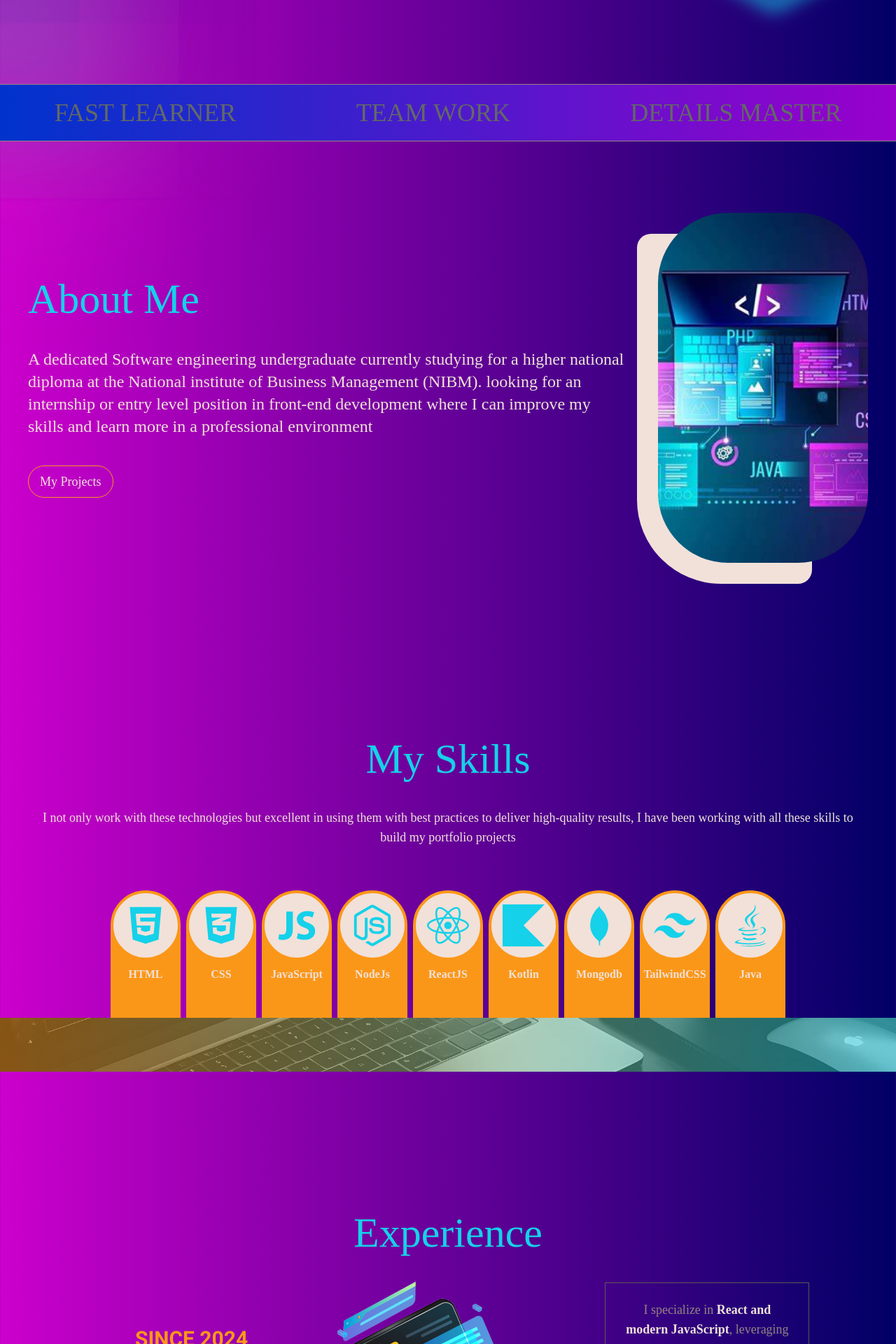
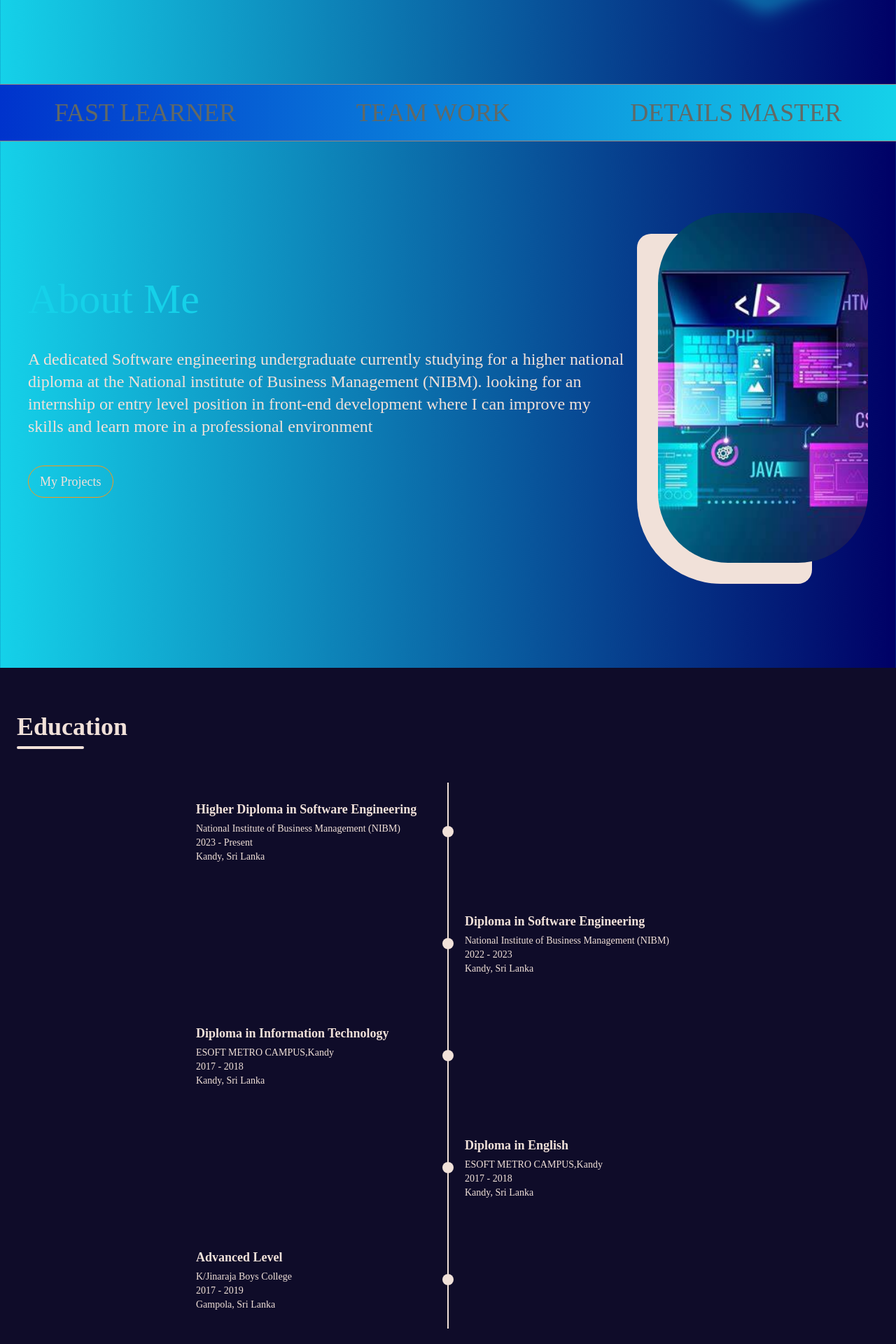
Before and after one commit to prabodhaj32/Protfolio, a React (Vite) app: page / in a window 1280 px wide. Shown: the part 480-2400 px from the top of the page at 70% size. Built offline with nearby package versions, Linux system fonts and the light colour scheme.

Commit message:
Initial commit

```diff
--- a/src/Home.jsx
+++ b/src/Home.jsx
@@ -1,10 +1,8 @@
 import React from 'react';
-
 import AboutMeMain from './components/aboutMeSection/AboutMeMain';
 import ContactMeMain from './components/contactMeSection/ContactMeMain';
 import ExperienceMain from './components/experienceSection/ExperienceMain';
 import FooterMain from './components/footer/FooterMain';
-
 import HeroGradient from './components/heroSection/HeroGradient';
 import HeroMain from './components/heroSection/HeroMain';
 import SubHeroSection from './components/heroSection/SubHeroSection';
@@ -12,6 +10,7 @@ import NavbarMain from './components/navbar/NavbarMain';
 import ProjectsMain from './components/projectsSection/ProjectsMain';
 import SkillsMain from './components/skillsSection/SkillsMain';
 import SubSkills from './components/skillsSection/SubSkills';
+import Education from './components/education/Education';
 
 const Home = () => {
   return (
@@ -21,6 +20,7 @@ const Home = () => {
       <HeroGradient />
       <SubHeroSection />
       <AboutMeMain />
+      <Education/>
       <SkillsMain />
       <SubSkills />
       <ExperienceMain />
--- /dev/null
+++ b/src/components/education/Education.jsx
@@ -0,0 +1,83 @@
+import React from 'react';
+
+const educationData = [
+  {
+    title: 'Higher Diploma in Software Engineering',
+    institution: 'National Institute of Business Management (NIBM)',
+    duration: '2023 - Present',
+    location: 'Kandy, Sri Lanka',
+    side: 'left',
+  },
+  {
+    title: ' Diploma in Software Engineering',
+    institution: 'National Institute of Business Management (NIBM)',
+    duration: '2022 - 2023',
+    location: 'Kandy, Sri Lanka',
+    side: 'right',
+  },
+  {
+    title: '  Diploma in Information Technology',
+    institution: 'ESOFT METRO CAMPUS,Kandy',
+    duration: '2017 - 2018',
+    location: 'Kandy, Sri Lanka',
+    side: 'left',
+  },
+  {
+    title: '  Diploma in English',
+    institution: 'ESOFT METRO CAMPUS,Kandy',
+    duration: '2017 - 2018',
+    location: 'Kandy, Sri Lanka',
+    side: 'right',
+  },
+  {
+    title: 'Advanced Level',
+    institution: 'K/Jinaraja Boys College',
+    duration: '2017 - 2019',
+    location: 'Gampola, Sri Lanka',
+    side: 'left',
+  },
+
+];
+
+const Education = () => {
+  return (
+    <div className="bg-[#0f0c29] text-white py-16 px-6">
+      <h2 className="text-4xl font-bold mb-12 relative">
+        Education
+        <div className="w-24 h-1 bg-white mt-2 rounded-full" />
+      </h2>
+
+      <div className="relative max-w-3xl mx-auto min-h-[400px]">
+        {/* Vertical timeline line */}
+        <div className="absolute left-1/2 transform -translate-x-1/2 w-0.5 bg-white z-0 top-0 bottom-0"></div>
+
+        <div className="space-y-5">
+          {educationData.map((item, index) => (
+            <div
+              key={index}
+              className={`relative flex items-center w-full ${
+                item.side === 'left' ? 'flex-row' : 'flex-row-reverse'
+              }`}
+            >
+              {/* Content on one side */}
+              <div className="w-1/2 p-6">
+                <h3 className="text-lg font-semibold mb-1">{item.title}</h3>
+                <p className="text-sm text-gray-300">{item.institution}</p>
+                <p className="text-sm text-gray-400">{item.duration}</p>
+                <p className="text-sm text-gray-400">{item.location}</p>
+              </div>
+
+              {/* Empty spacer for layout balance */}
+              <div className="w-1/2"></div>
+
+              {/* Timeline dot */}
+              <div className="absolute left-1/2 transform -translate-x-1/2 w-4 h-4 bg-white rounded-full z-10"></div>
+            </div>
+          ))}
+        </div>
+      </div>
+    </div>
+  );
+};
+
+export default Education;
--- a/src/components/heroSection/HeroGradient.jsx
+++ b/src/components/heroSection/HeroGradient.jsx
@@ -3,11 +3,11 @@ import React from 'react'
 const HeroGradient = () => {
   return (
     <div>
-      <div className="  shadow-cyanMediumShadow absolute top-0 right-[400px] -z-10 animate-pulse"></div>
+      {/* <div className="  shadow-cyanMediumShadow absolute top-0 right-[400px] -z-10 animate-pulse"></div>
       <div className="  shadow-RedMedianshadow absolute top-0 Left-[400px] -z-10 animate-pulse"></div>
       <div className="  shadow-BlueMedianshadow absolute top-[400px] left-0 -z-10 animate-pulse"></div>
       <div className="  shadow-cyanMediumShadow absolute top-[500px] left-0 -z-10 opacity-50 "></div>
-      <div className="  shadow-pinkMediumShadow absolute top-[500px] left-0 -z-10 opacity-50 "></div>
+      <div className="  shadow-pinkMediumShadow absolute top-[500px] left-0 -z-10 opacity-50 "></div> */}
 
     </div>
   )
--- a/src/components/heroSection/SubHeroSection.jsx
+++ b/src/components/heroSection/SubHeroSection.jsx
@@ -2,7 +2,7 @@ import React from 'react'
 
 const SubHeroSection = () => {
   return (
-    <div className="w-full border-y border-lightGrey text-grey flex justify-around uppercase xl:text-4xl md:text-2xl sm:text-4xl py-5 items-center gap-4 bg-gradient-to-r from-blue to-purple">
+    <div className="w-full border-y border-lightGrey text-grey flex justify-around uppercase xl:text-4xl md:text-2xl sm:text-4xl py-5 items-center gap-4 bg-gradient-to-r from-blue to-cyan">
         <p className="md:block sm:hidden">Fast Learner</p>
         <p className="md:block sm:hidden">Team work</p>
         <p>Details Master</p>
--- a/src/components/navbar/NavbarMain.jsx
+++ b/src/components/navbar/NavbarMain.jsx
@@ -13,7 +13,7 @@ import { useSelector } from "react"
     return (
 
         <nav className="max-w-[1800px] mx-auto w-full  px-4  fixed left-[50%] -translate-x-[50%] z-20 flex gap-10 mt-2">
-        <div className="flex justify-between w-full max-w-[1800px] mx-auto  bg-gradient-to-r from-blue2 to-Pink  items-center p-2 rounded-r-full rounded-l-full border-[0.5px] border-orange">
+        <div className="flex justify-between w-full max-w-[1800px] mx-auto  bg-gradient-to-r from-blue2 to-cyan  items-center p-2 rounded-r-full rounded-l-full border-[0.5px] border-orange">
 
         <NavbarLogo/>
         <div className={`${menuOpen ? "sm:block" : "sm:hidden"} lg:block`}>
--- a/src/framerMotion/variants.js
+++ b/src/framerMotion/variants.js
@@ -1,8 +1,10 @@
-export const fadeIn = (direction, delay) => {
+export const fadeIn = (direction, delay = 0) => {
+  const distance = 20; // Reduced for smoother motion
+
   return {
     hidden: {
-      y: direction === "up" ? 40 : direction === "down" ? -40 : 0,
-      x: direction === "left" ? 40 : direction === "right" ? -40 : 0,
+      y: direction === "up" ? distance : direction === "down" ? -distance : 0,
+      x: direction === "left" ? distance : direction === "right" ? -distance : 0,
       opacity: 0,
     },
     show: {
@@ -11,9 +13,9 @@ export const fadeIn = (direction, delay) => {
       opacity: 1,
       transition: {
         type: "tween",
-        duration: 1.2,
-        delay: delay,
-        ease: [0.25, 0.25, 0.25, 0.75],
+        duration: 1,
+        delay,
+        ease: [0.42, 0, 0.58, 1], // smoother easeInOut
       },
     },
   };
--- a/src/index.css
+++ b/src/index.css
@@ -5,5 +5,5 @@
 @tailwind utilities;
 
 body{
-    @apply bg-gradient-to-r from-Pink to-blue2;
+    @apply bg-gradient-to-r from-cyan to-blue2;
 }
```
